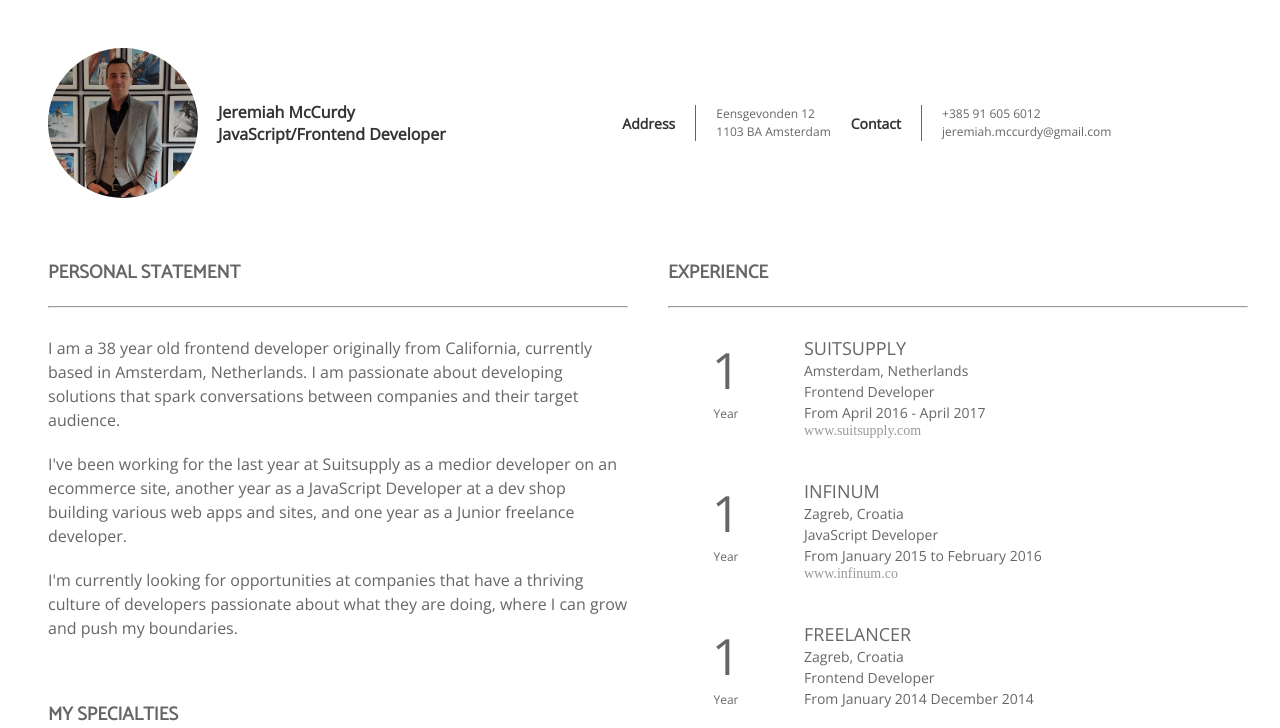
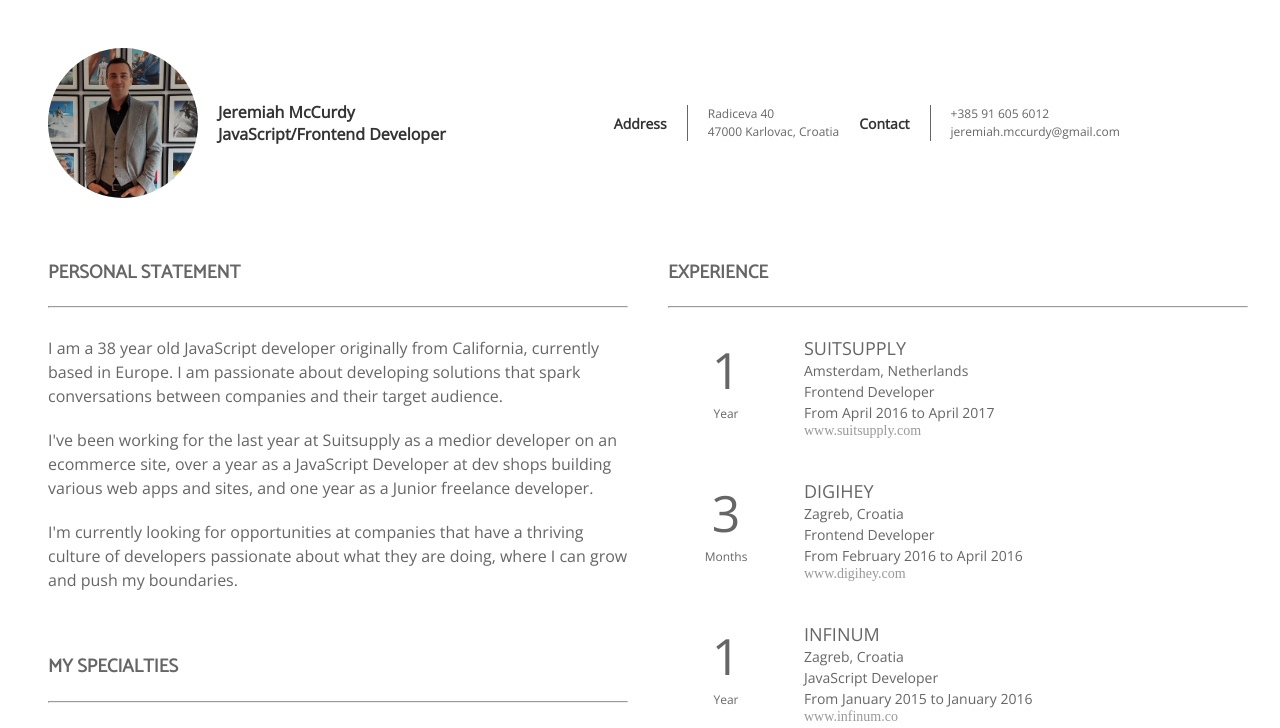
Before and after one commit to manimal1/Jeremiah-CV, a website built with webpack: page view/index.html in a window 1280 px wide. Shown: the top 728 px of the page. Built offline with nearby package versions, Linux system fonts and the light colour scheme; files whose address does not match are found by name.

Commit message:
Update info

```diff
--- a/view/index.html
+++ b/view/index.html
@@ -31,8 +31,8 @@
                     <div class="name dis-t">
                         <strong class="dis-tc box-r bord-r-0a v-a-m fs-0b">Address</strong>
                         <div class="dis-tc box-l v-a-m fs-0a">
-                            <p>Eensgevonden 12</p>
-                            <p>1103 BA Amsterdam</p>
+                            <p>Radiceva 40</p>
+                            <p>47000 Karlovac, Croatia</p>
                         </div>
                     </div>
                     <div class="name dis-t box-l">
@@ -52,8 +52,8 @@
             <div class="box-b">
                 <h3>Personal Statement</h3>
                 <hr />
-                <p class="box-t box-b">I am a 38 year old frontend developer originally from California, currently based in Amsterdam, Netherlands. I am passionate about developing solutions that spark conversations between companies and their target audience.</p>
-                <p class="box-b">I've been working for the last year at Suitsupply as a medior developer on an ecommerce site, another year as a JavaScript Developer at a dev shop building various web apps and sites, and one year as a Junior freelance developer.</p>
+                <p class="box-t box-b">I am a 38 year old JavaScript developer originally from California, currently based in Europe. I am passionate about developing solutions that spark conversations between companies and their target audience.</p>
+                <p class="box-b">I've been working for the last year at Suitsupply as a medior developer on an ecommerce site, over a year as a JavaScript Developer at dev shops building various web apps and sites, and one year as a Junior freelance developer.</p>
 
                 <p class="box-b">I'm currently looking for opportunities at companies that have a thriving culture of developers passionate about what they are doing, where I can grow and push my boundaries.</p>
             </div>
@@ -162,7 +162,7 @@
                     <span class="skills__point filled"></span>
                     <span class="skills__point filled"></span>
                     <span class="skills__point filled"></span>
-                    <span class="skills__point"></span>
+                    <span class="skills__point filled"></span>
                     <span class="skills__point"></span>
                     <span class="skills__point"></span>
                     <span class="skills__point"></span>
@@ -176,7 +176,7 @@
                     <span class="skills__point filled"></span>
                     <span class="skills__point filled"></span>
                     <span class="skills__point filled"></span>
-                    <span class="skills__point filled"></span>
+                    <span class="skills__point"></span>
                     <span class="skills__point"></span>
                     <span class="skills__point"></span>
                     <span class="skills__point"></span>
@@ -225,8 +225,27 @@
                     <div class="fs-0b">
                         <p>Amsterdam, Netherlands</p>
                         <p>Frontend Developer</p>
-                        <p>From April 2016 - April 2017</p>
+                        <p>From April 2016 to April 2017</p>
                         <a class="te-d-n" href="http://www.suitsupply.com">www.suitsupply.com</a>
+                    </div>
+                </div>
+            </div>
+
+            <div class="dis-t _col-1">
+                <div class="dis-tc _col-2-10 v-a-t te-a-0b box">
+                    <div class="dis-ib te-a-0b">
+                        <span class="fs-0u dis-b">3</span>
+                        <span class="fs-0a">Months</span>
+                    </div>
+                </div>
+
+                <div class="dis-tc v-a-t _col-8-10 box">
+                    <span class="fs-0d te-tr-0a">Digihey</span>
+                    <div class="fs-0b">
+                        <p>Zagreb, Croatia</p>
+                        <p>Frontend Developer</p>
+                        <p>From February 2016 to April 2016</p>
+                        <a class="te-d-n" href="http://www.digihey.com/">www.digihey.com</a>
                     </div>
                 </div>
             </div>
@@ -244,7 +263,7 @@
                     <div class="fs-0b">
                         <p>Zagreb, Croatia</p>
                         <p>JavaScript Developer</p>
-                        <p>From January 2015 to February 2016</p>
+                        <p>From January 2015 to January 2016</p>
                         <a class="te-d-n" href="https://infinum.co/">www.infinum.co</a>
                     </div>
                 </div>
@@ -263,7 +282,7 @@
                     <div class="fs-0b">
                         <p>Zagreb, Croatia</p>
                         <p>Frontend Developer</p>
-                        <p>From January 2014 December 2014</p>
+                        <p>From January 2014 to December 2014</p>
                     </div>
                 </div>
             </div>
@@ -292,7 +311,7 @@
                         <span class="fs-0d te-tr-0a">Suitsupply - Ecommerce &amp; Tracking</span>
                         <div class="fs-0b">
                             <ul class="list-0c">
-                                <li>Used Demandware and Handlebars to implement object (products) handling solutions</li>
+                                <li>Used Demandware and Handlebars to implement object (products) handling and sorting solutions</li>
                                 <li>Implemented custom Google Tag Manager tracking</li>
                             </ul>
                         </div>
```
Also changed, not shown: assets/scss/readme.md (deleted), 1 other file.
